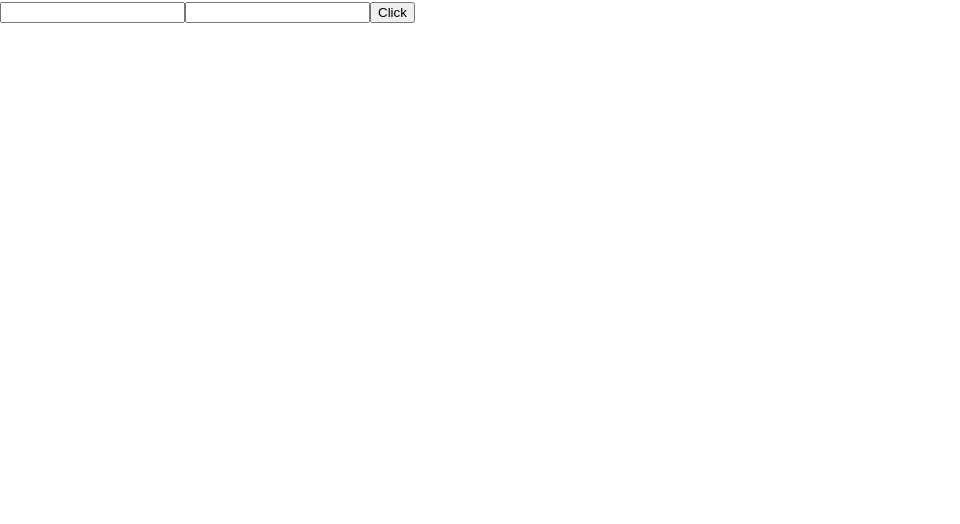
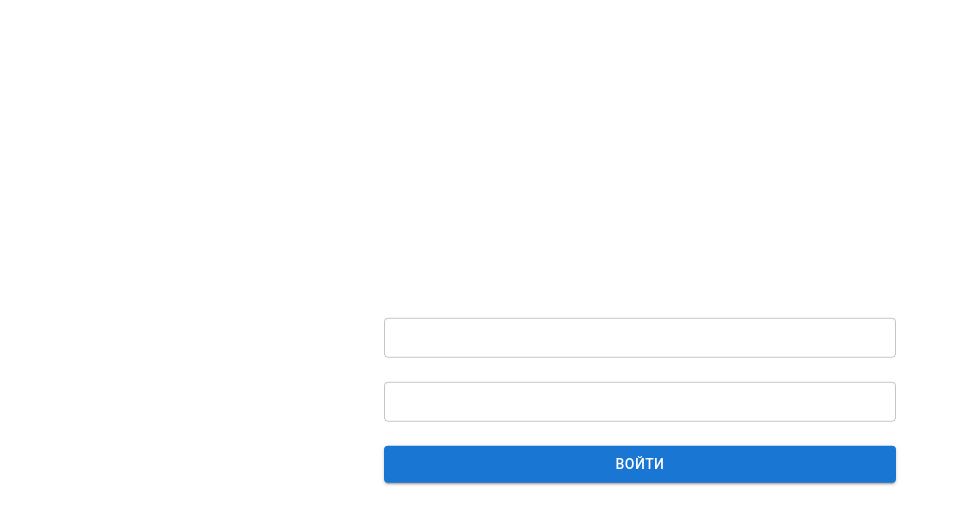
Before and after one commit to Taranovskii-Vadim/skills-list, a React (Vite) app in the folder front/: page /login in a window 1280 px wide. Shown: the top 524 px of the page, without its empty margins (0-960 px from the left). Built offline with nearby package versions, Linux system fonts and the light colour scheme.

Commit message:
remove todos

```diff
--- a/front/package.json
+++ b/front/package.json
@@ -18,6 +18,7 @@
     "date-fns": "^2.30.0",
     "react": "^18.2.0",
     "react-dom": "^18.2.0",
+    "react-hook-form": "^7.46.2",
     "react-redux": "^8.1.2",
     "react-router-dom": "^6.16.0",
     "redux": "^4.2.1",
--- a/front/src/pages/Login/index.tsx
+++ b/front/src/pages/Login/index.tsx
@@ -1,36 +1,72 @@
-import { useRef } from 'react';
 import { useDispatch, useSelector } from 'react-redux';
 import { Navigate, useLocation } from 'react-router-dom';
+import { TextField, Button, Box } from '@mui/material';
+import { useForm, SubmitHandler, Controller } from 'react-hook-form';
 
 import { RootState } from 'src/store/types';
 import { login } from 'src/store/auth/actions';
+import { LoginPayload } from 'src/store/auth/types';
 
-// TODO create beautiful form
+const ERROR_TEXT = 'Обязательное поле';
+
 const Login = () => {
   const location = useLocation();
   // TODO add generic to dispatch
   const dispatch = useDispatch();
   const { data } = useSelector((state: RootState) => state.auth);
-  // TODO can include react hook form
-  const loginRef = useRef<HTMLInputElement>(null);
-  const passwordRef = useRef<HTMLInputElement>(null);
+  const { control, formState, handleSubmit } = useForm<LoginPayload>({ defaultValues: { password: '', login: '' } });
 
   if (data) {
     return <Navigate replace to="/" state={{ from: location }} />;
   }
 
-  const handleSubmit = () => {
-    if (loginRef.current && passwordRef.current) {
-      dispatch(login({ login: loginRef.current.value, password: passwordRef.current.value }));
-    }
+  const onSubmit: SubmitHandler<LoginPayload> = (result): void => {
+    dispatch(login(result));
   };
 
+  const { errors } = formState;
+
   return (
-    <div>
-      <input type="text" ref={loginRef} />
-      <input type="text" ref={passwordRef} />
-      <button onClick={handleSubmit}>Click</button>
-    </div>
+    <Box
+      component="form"
+      onSubmit={handleSubmit(onSubmit)}
+      sx={{
+        display: 'flex',
+        position: 'absolute',
+        flexDirection: 'column',
+        top: '50%',
+        left: '50%',
+        width: '40%',
+        transform: 'translate(-50%,-50%)',
+      }}
+    >
+      <Controller
+        control={control}
+        name="login"
+        rules={{ required: ERROR_TEXT }}
+        render={({ field }) => (
+          <TextField error={!!errors.login} helperText={errors.login?.message} size="small" sx={{ mb: 3 }} {...field} />
+        )}
+      />
+      <Controller
+        control={control}
+        name="password"
+        rules={{ required: ERROR_TEXT }}
+        render={({ field }) => (
+          <TextField
+            size="small"
+            type="password"
+            sx={{ mb: 3 }}
+            error={!!errors.password}
+            helperText={errors.password?.message}
+            {...field}
+          />
+        )}
+      />
+      <Button type="submit" variant="contained">
+        Войти
+      </Button>
+    </Box>
   );
 };
 
--- a/front/src/style/index.ts
+++ b/front/src/style/index.ts
@@ -14,6 +14,7 @@ const getTheme = (mode: PaletteMode) => {
           },
         },
       },
+      MuiFormHelperText: { styleOverrides: { root: { margin: 0, position: 'absolute', left: 0, top: 40 } } },
       MuiRating: { defaultProps: { precision: 0.5 } },
       MuiAppBar: { styleOverrides: { root: { padding: 0 } } },
       MuiPaper: { styleOverrides: { root: { padding: '16px 24px' } } },
```
Also changed, not shown: 1 other file (tests, documents, lock files or other folders).
